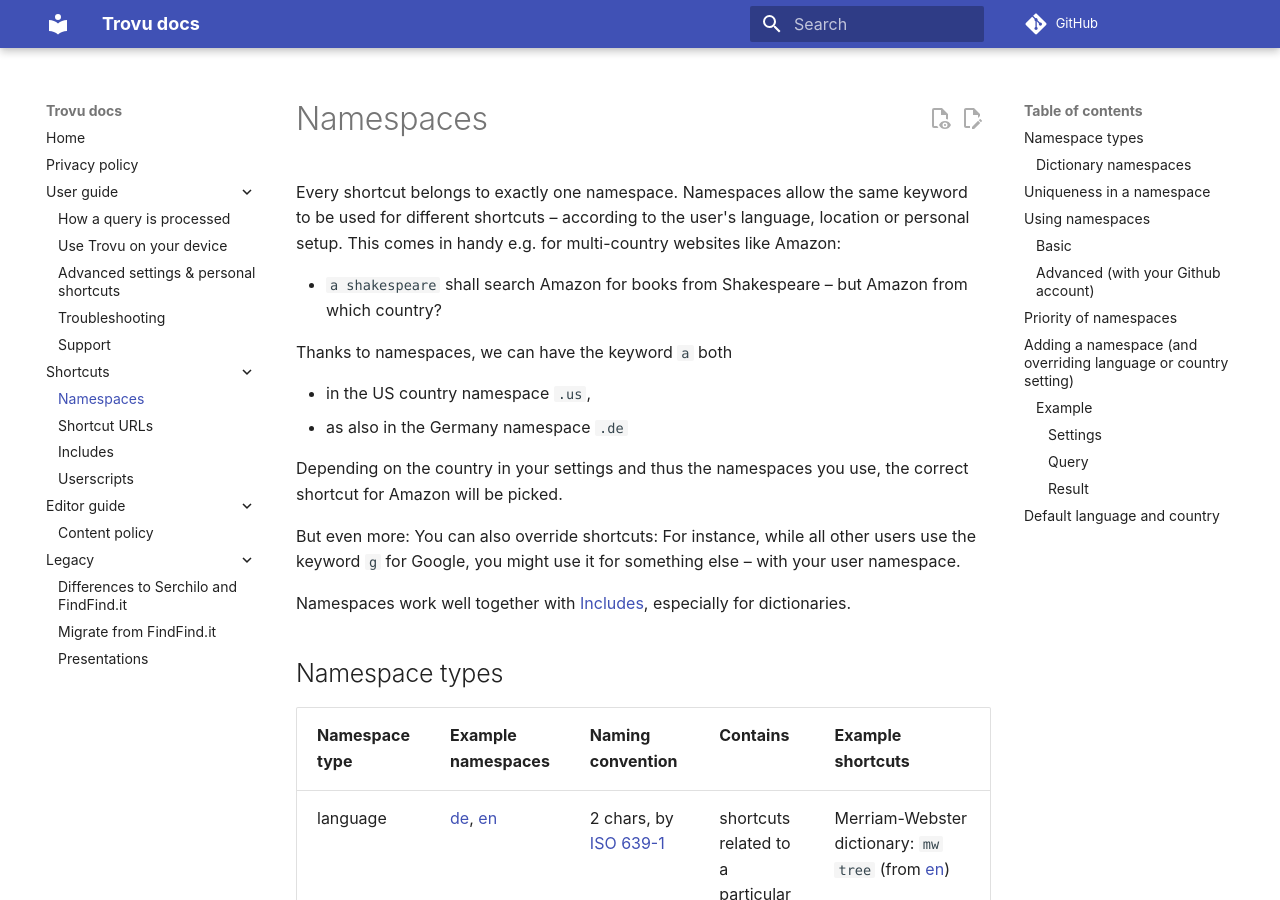
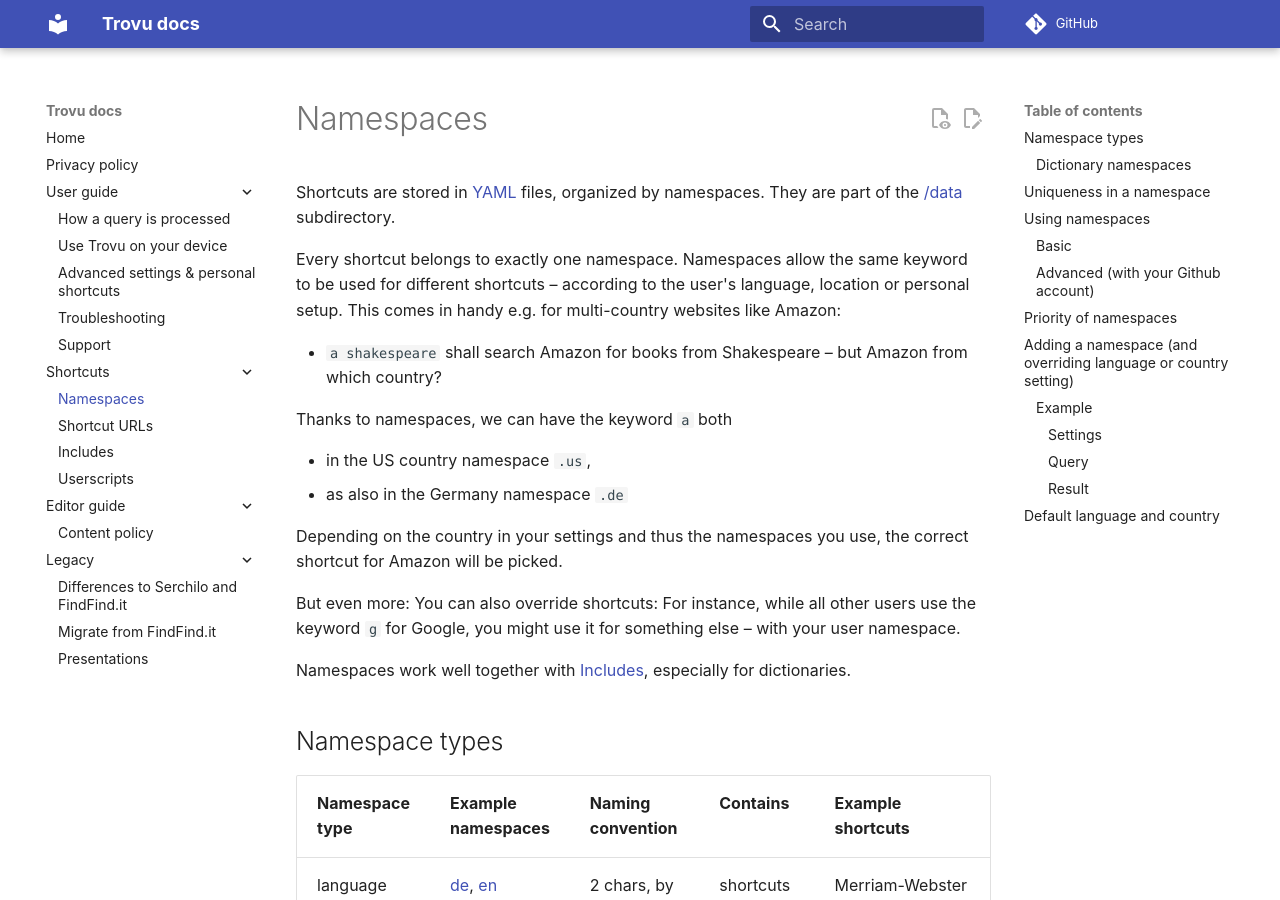
Before and after one commit to trovu/trovu, an MkDocs documentation site: the page built from docs/shortcuts/namespaces.md, in a window 1280 px wide and 900 px high. Built offline with MkDocs 1.6.1 and Material for MkDocs 9.7.7, drawn with Linux system fonts in a browser that asks for light colours; comment, search, counter and statistics services are not loaded.

Commit message:
Add info on /data.

```diff
--- a/docs/shortcuts/namespaces.md
+++ b/docs/shortcuts/namespaces.md
@@ -1,4 +1,6 @@
 # Namespaces
+
+Shortcuts are stored in [YAML](https://en.wikipedia.org/wiki/YAML) files, organized by namespaces. They are part of the [/data](https://github.com/trovu/trovu/tree/master/data) subdirectory.
 
 Every shortcut belongs to exactly one namespace. Namespaces allow the same keyword to be used for different shortcuts – according to the user's language, location or personal setup. This comes in handy e.g. for multi-country websites like Amazon:
 
```
